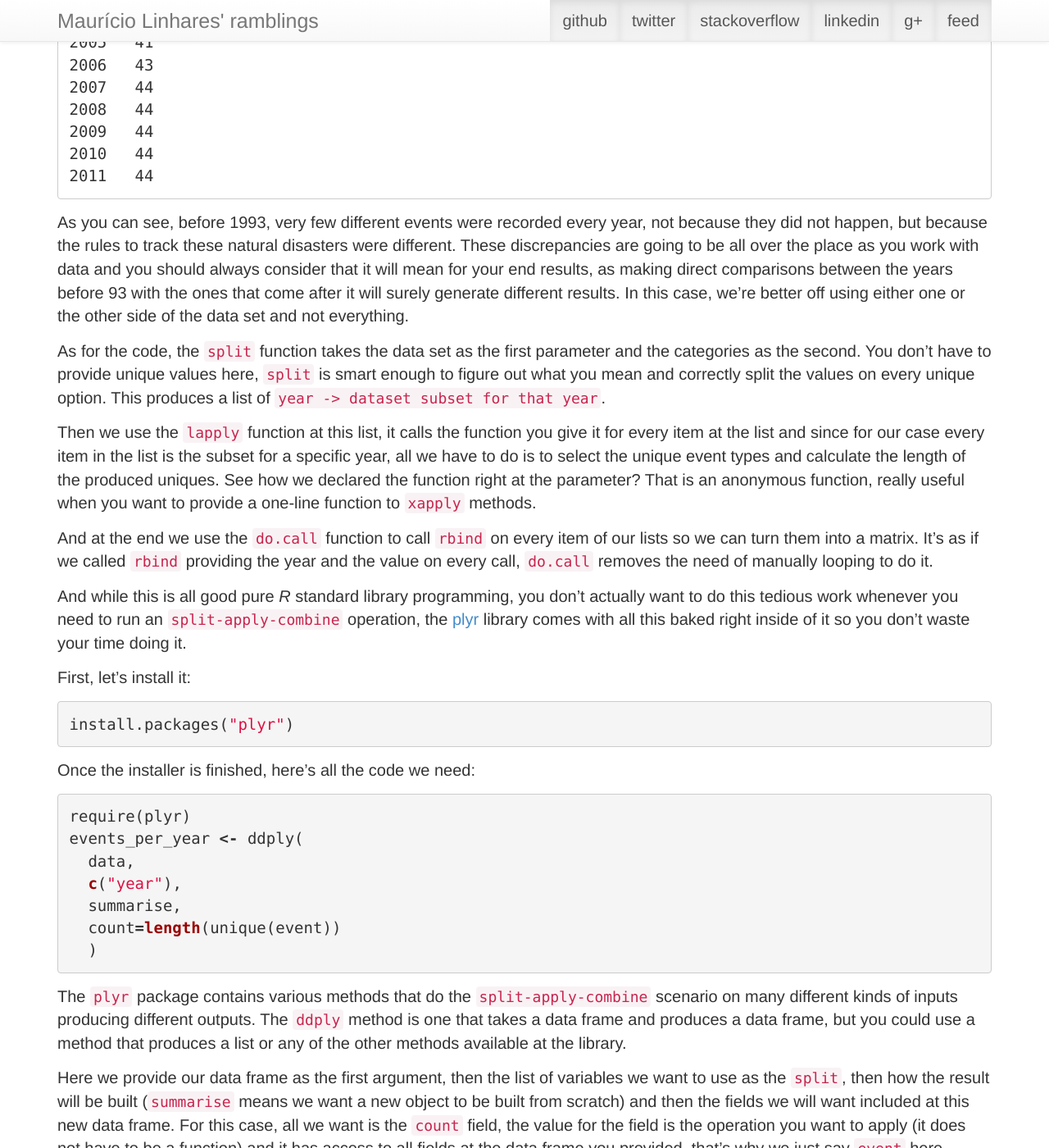
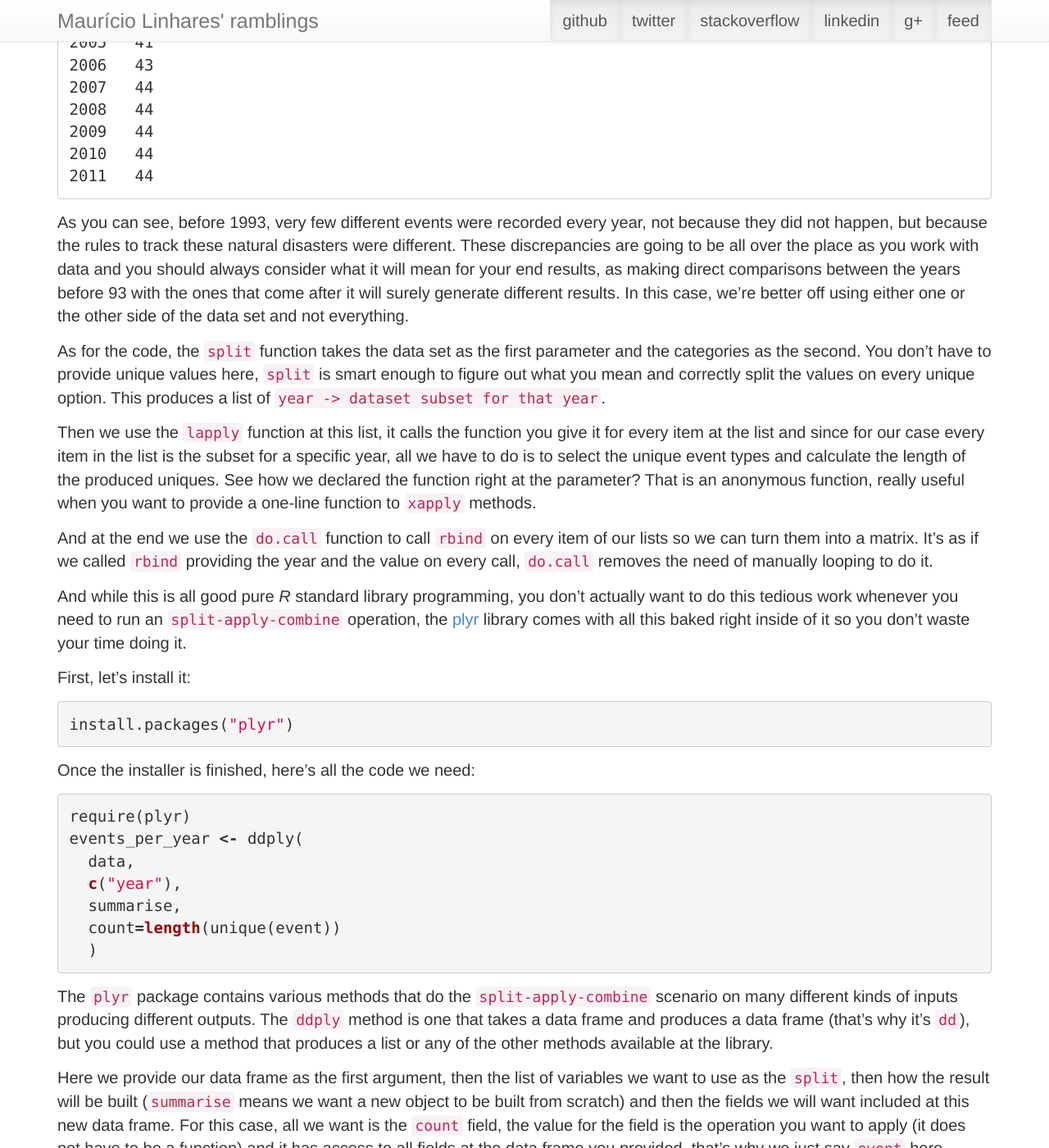
Before and after one commit to mauricio/mauricio.github.com, a Jekyll site: the page built from _posts/2014-12-23-getting-and-clearning-data.md, in a window 1280 px wide and 1400 px high, scrolled down 7871 px. Shown: the whole window at 82% size. Built offline with Jekyll 4.4.1, drawn with Linux system fonts in a browser that asks for light colours; comment, search, counter and statistics services are not loaded; some of the changed text lies outside the part shown.

```diff
--- a/_posts/2014-12-23-getting-and-clearning-data.md
+++ b/_posts/2014-12-23-getting-and-clearning-data.md
@@ -93,7 +93,7 @@ length(unique(data$EVTYPE))
 > [1] 890
 {% endhighlight %}
 
-This basic cleanup removed 95 duplicate event types, not perfect but still a great start for our job. The next step is, unfortunately, a manual operation, going through every event type and mapping it to a _canonical_ version so we can have less noise when organizing this data, you won't actually have to do this since I've done it already but whenever you find yourself in the same situation, find an expert in the field (which will probably be working with you anyway on the anaylsis) and remove the duplicates.
+This basic cleanup removed 95 duplicate event types, not perfect but still a great start for our job. The next step is, unfortunately, a manual operation, going through every event type and mapping it to a _canonical_ version so we can have less noise when organizing this data. You won't actually have to do this since I've done it already but whenever you find yourself in the same situation, find an expert in the field (which will probably be working with you anyway on the anaylsis) and remove the duplicates.
 
 You should download the [replacements.csv](https://raw.githubusercontent.com/mauricio/reproductible-research-assignment-2/master/replacements.csv) that contains the mappings from the original to the canonical event type. Once it's downloaded and available to be used, load it at your *R* session:
 
@@ -254,7 +254,7 @@ result <- do.call(rbind, events_per_year)
     2010   44
     2011   44
 
-As you can see, before 1993, very few different events were recorded every year, not because they did not happen, but because the rules to track these natural disasters were different. These discrepancies are going to be all over the place as you work with data and you should always consider that it will mean for your end results, as making direct comparisons between the years before 93 with the ones that come after it will surely generate different results. In this case, we're better off using either one or the other side of the data set and not everything.
+As you can see, before 1993, very few different events were recorded every year, not because they did not happen, but because the rules to track these natural disasters were different. These discrepancies are going to be all over the place as you work with data and you should always consider what it will mean for your end results, as making direct comparisons between the years before 93 with the ones that come after it will surely generate different results. In this case, we're better off using either one or the other side of the data set and not everything.
 
 As for the code, the `split` function takes the data set as the first parameter and the categories as the second. You don't have to provide unique values here, `split` is smart enough to figure out what you mean and correctly split the values on every unique option. This produces a list of `year -> dataset subset for that year`.
 
@@ -282,7 +282,7 @@ events_per_year <- ddply(
   )
 {% endhighlight %}
 
-The `plyr` package contains various methods that do the `split-apply-combine` scenario on many different kinds of inputs producing different outputs. The `ddply` method is one that takes a data frame and produces a data frame, but you could use a method that produces a list or any of the other methods available at the library.
+The `plyr` package contains various methods that do the `split-apply-combine` scenario on many different kinds of inputs producing different outputs. The `ddply` method is one that takes a data frame and produces a data frame (that's why it's `dd`), but you could use a method that produces a list or any of the other methods available at the library.
 
 Here we provide our data frame as the first argument, then the list of variables we want to use as the `split`, then how the result will be built (`summarise` means we want a new object to be built from scratch) and then the fields we will want included at this new data frame. For this case, all we want is the `count` field, the value for the field is the operation you want to apply (it does not have to be a function) and it has access to all fields at the data frame you provided, that's why we just say `event` here instead of `data$event`.
 
@@ -328,7 +328,7 @@ barplot(
   ylab="Deaths")
 {% endhighlight %}
 
-Since we have one categorical and one numeric variable to use, the most direct option for a plot is a `barplot`, we grab the top 5 rows and print them. The code itself is self explanatory, first we provide the numeric values, then we set the `names.arg`
+Since we have one categorical and one numeric variable to use, the most direct option for a plot is a `barplot`, we grab the top 5 rows and print them. The code itself is self explanatory, first we provide the numeric values, then we set the `names.arg` to be the top 5 field names, we provide color names for the bars, titles and legends for the generated plot.
 
 ![Natural disaster X Deaths]({{ site.url }}/images/stats-part-2/deaths-by-natural-disaster.png)
 
```
Also changed, not shown: other parts of _posts/2014-12-23-getting-and-clearning-data.md (+8 -6 lines).
